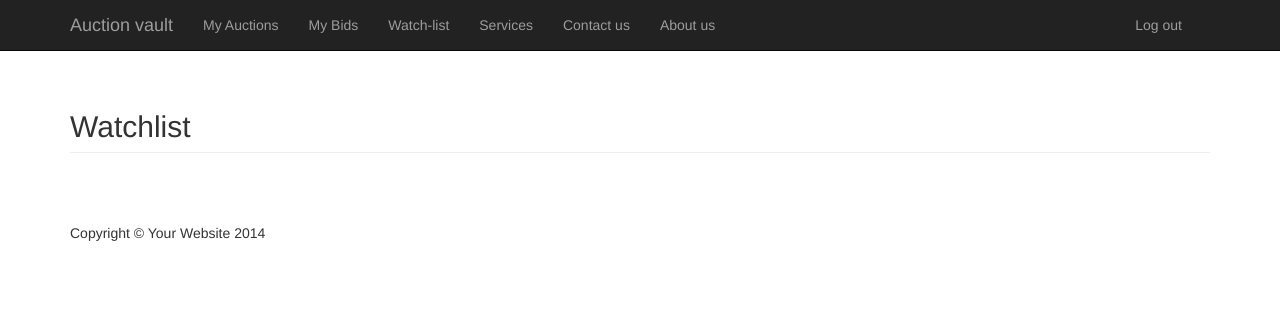
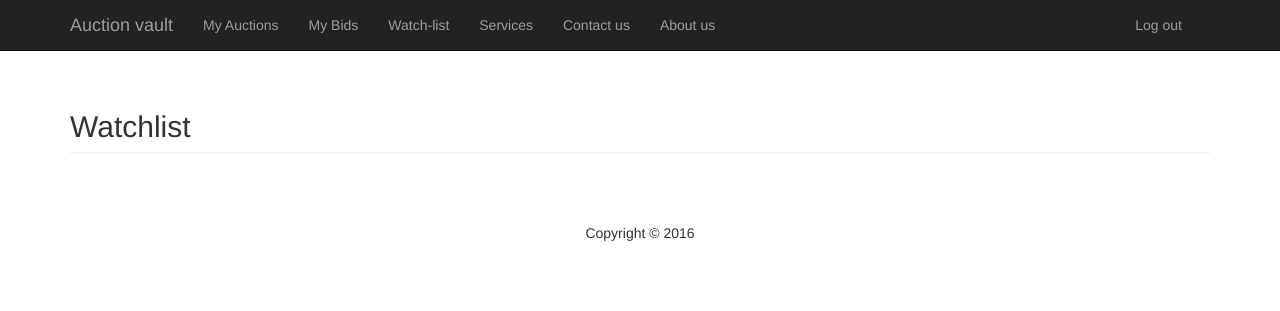
Before and after one commit to a-pradhan/auction_site, a PHP site: page /public/watch_list.php in a window 1280 px wide. Shown: the top 311 px of the page. Run offline with PHP 8.4, Linux system fonts and the light colour scheme; data that the repository does not hold is empty.

Commit message:
Changed delete from watchlist text to "remove" on watch list page. Copy right message generated dynamically and now centered

```diff
--- a/src/includes/layouts/footer.php
+++ b/src/includes/layouts/footer.php
@@ -1,8 +1,8 @@
 <!-- Footer -->
 <footer>
     <div class="row">
-        <div class="col-lg-12">
-            <p>Copyright &copy; Your Website 2014</p>
+        <div style="text-align: center;" class="col-lg-12">
+            <p>Copyright &copy; <?php echo strftime("%Y", time())?></p>
         </div>
     </div>
     <!-- /.row -->
--- a/src/public/watch_list.php
+++ b/src/public/watch_list.php
@@ -39,10 +39,10 @@
             <div class="col-md-3">
                 <a  class="btn btn-primary"
                    href=auction_view.php?auctionID="<?php echo urlencode($watched_auction["auctionID"]); ?>">View More</a>
-                <a style="float: right;" class="btn btn-primary" href="delete_watchlist_auction.php?watchID=<?php echo htmlentities($watched_auction["watchID"]); ?>">Delete From Watchlist</a>
+                <a  class="btn btn-primary" href="delete_watchlist_auction.php?watchID=<?php echo htmlentities($watched_auction["watchID"]); ?>">Remove</a>
             </div>
         </div>
-        <br />
+        <br /><br />
 
         <?php
     } // end of loop through watched_auction result set
```
